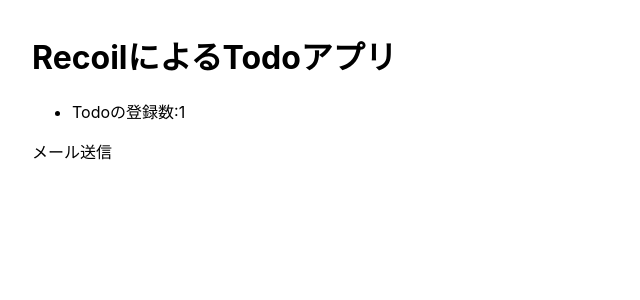
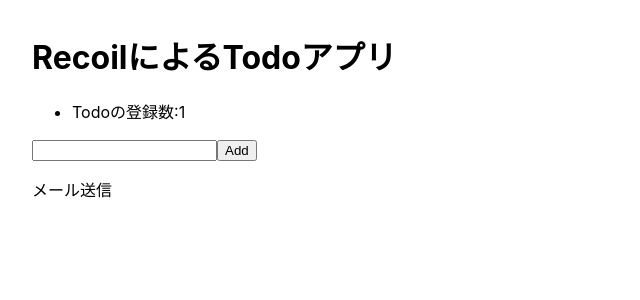
Before and after one commit to ukigumo-shiina3/recoil-todo, a React (Create React App) app: page / in a window 1280 px wide. Shown: the top 300 px of the page, without its empty margins (0-640 px from the left). Built offline with nearby package versions, Linux system fonts and the light colour scheme.

Commit message:
✨  共有した状態の更新

```diff
--- /dev/null
+++ b/src/components/TodoItemCreator.js
@@ -0,0 +1,39 @@
+import { useState } from "react";
+import { useSetRecoilState } from "recoil";
+import { todoListState } from "../atom";
+
+function TodoItemCreator() {
+  const [title, setTitle] = useState("");
+  // useRecoilState:更新処理
+  const setTodoList = useSetRecoilState(todoListState);
+
+  const handleChange = (e) => {
+    setTitle(e.target.value);
+  };
+
+  const addItem = () => {
+    setTodoList((oldTodoList) => [
+      ...oldTodoList,
+      {
+        id: getId(),
+        title: title,
+        isComplete: false,
+      },
+    ]);
+    setTitle("");
+  };
+
+  return (
+    <div style={{ margin: "1em 0" }}>
+      <input type="text" value={title} onChange={handleChange} />
+      <button onClick={addItem}>Add</button>
+    </div>
+  );
+}
+
+export default TodoItemCreator;
+
+let id = 1;
+function getId() {
+  return id++;
+}
--- a/src/components/TodoList.js
+++ b/src/components/TodoList.js
@@ -1,19 +1,21 @@
 import { useRecoilValue } from "recoil";
 import { todoListState } from "../atom";
 import TodoListStats from "./TodoListStats";
+import TodoItemCreator from "./TodoItemCreator";
 
 function TodoList() {
   // useRecoilValue: atomの値のみを取得する。Read Onlyなので状態の取得はできるが更新を行うことはできない
   const todoList = useRecoilValue(todoListState);
+
   return (
     <>
       <h1>RecoilによるTodoアプリ</h1>
       <TodoListStats />
+      <TodoItemCreator />
       {todoList.map((item) => (
         <div key={item.id}>{item.title}</div>
       ))}
     </>
   );
 }
-
 export default TodoList;
```
